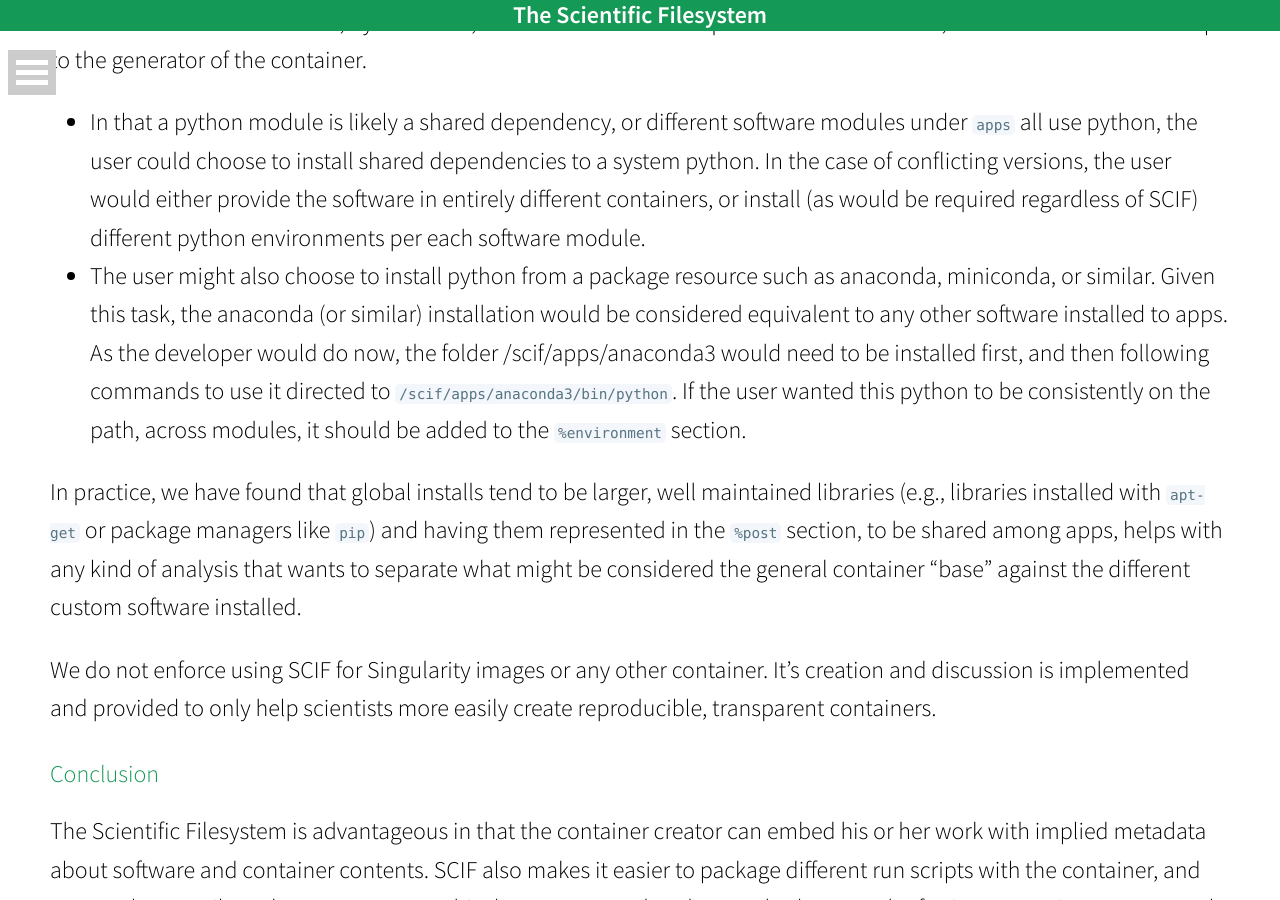
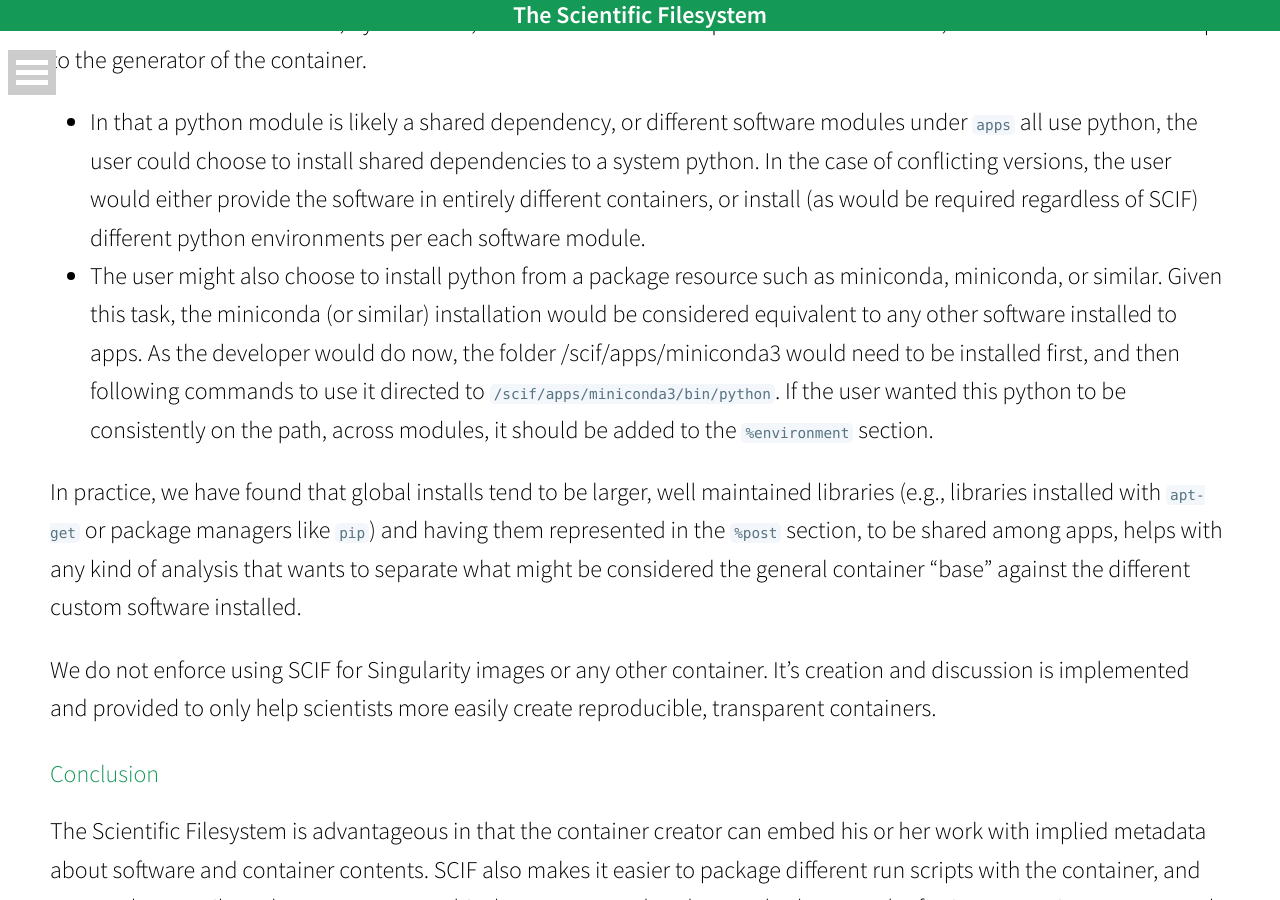
Before and after one commit to vsoch/scif, a Jekyll site: the page built from docs/pages/9-appendix.md, in a window 1280 px wide and 900 px high, scrolled down 730 px. Built offline with Jekyll 4.4.1, drawn with Linux system fonts in a browser that asks for light colours; nearby versions of some CDN libraries.

Commit message:
using miniconda in Docker examples for smaller images

```diff
--- a/docs/pages/9-appendix.md
+++ b/docs/pages/9-appendix.md
@@ -12,7 +12,7 @@ toc: true
 This discussion would not be complete without a mention for external modules or dependencies that are required by the software. For example, pip is a package manager that installs to some python base. Two equivalent python installations with different submodules are, by definition, different. There are two possible choices to take, and we leave this choice up to the generator of the container.
 
  - In that a python module is likely a shared dependency, or different software modules under `apps` all use python, the user could choose to install shared dependencies to a system python. In the case of conflicting versions, the user would either provide the software in entirely different containers, or install (as would be required regardless of SCIF) different python environments per each software module.
-- The user might also choose to install python from a package resource such as anaconda, miniconda, or similar. Given this task, the anaconda (or similar) installation would be considered equivalent to any other software installed to apps. As the developer would do now, the folder /scif/apps/anaconda3 would need to be installed first, and then following commands to use it directed to `/scif/apps/anaconda3/bin/python`. If the user wanted this python to be consistently on the path, across modules, it should be added to the `%environment` section.
+- The user might also choose to install python from a package resource such as miniconda, miniconda, or similar. Given this task, the miniconda (or similar) installation would be considered equivalent to any other software installed to apps. As the developer would do now, the folder /scif/apps/miniconda3 would need to be installed first, and then following commands to use it directed to `/scif/apps/miniconda3/bin/python`. If the user wanted this python to be consistently on the path, across modules, it should be added to the `%environment` section.
 
 In practice, we have found that global installs tend to be larger, well maintained libraries (e.g., libraries installed with `apt-get` or package managers like `pip`) and having them represented in the `%post` section, to be shared among apps, helps with any kind of analysis that wants to separate what might be considered the general container "base" against the different custom software installed.
 
```
Also changed, not shown: docs/tutorials/preview-install.md (+9 -9 lines), 2 other files.
